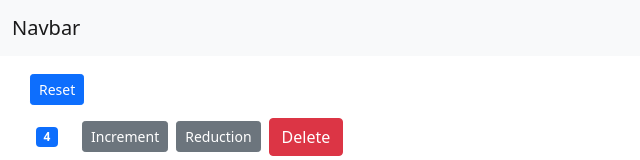
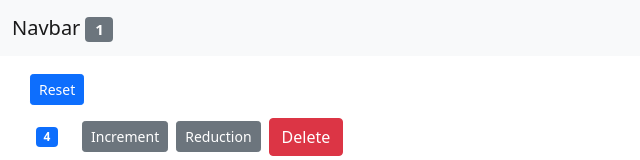
Before and after one commit to eroschagas/tutorialReactCriandoCarrinhoVirtual, a React (Create React App) app: page / in a window 1280 px wide. Shown: the top 160 px of the page, without its empty margins (0-640 px from the left). Built offline with nearby package versions, Linux system fonts and the light colour scheme.

Commit message:
completo até o fim da aula

```diff
--- a/src/App.css
+++ b/src/App.css
@@ -15,4 +15,8 @@
   margin: 10px;
 }
 
+.navbar-mod div a span {
+  margin-left: 5px;
+}
+
 /*# sourceMappingURL=app.css.map */
--- a/src/App.js
+++ b/src/App.js
@@ -42,7 +42,9 @@ class App extends Component {
   render() {
     return (
       <React.Fragment>
-        <NavBar />
+        <NavBar
+          totalCounters={this.state.counters.filter((c) => c.value > 0).length}
+        />
         <main className="container main-container">
           <Counters
             counters={this.state.counters}
--- a/src/components/counters.jsx
+++ b/src/components/counters.jsx
@@ -3,20 +3,19 @@ import Counter from "./counter";
 
 class Counters extends Component {
   render() {
+    const { onReset, counters, onDelete, onIncrement, onReduction } =
+      this.props;
     return (
       <div>
-        <button
-          onClick={this.props.onReset}
-          className="btn btn-primary btn-sm m-2"
-        >
+        <button onClick={onReset} className="btn btn-primary btn-sm m-2">
           Reset
         </button>
-        {this.props.counters.map((counter) => (
+        {counters.map((counter) => (
           <Counter
             key={counter.id}
-            onDelete={this.props.onDelete}
-            onIncrement={this.props.onIncrement}
-            onReduction={this.props.onReduction}
+            onDelete={onDelete}
+            onIncrement={onIncrement}
+            onReduction={onReduction}
             counter={counter}
           ></Counter>
         ))}
--- a/src/components/navbar.jsx
+++ b/src/components/navbar.jsx
@@ -1,16 +1,18 @@
 import React, { Component } from "react";
-class NavBar extends Component {
-  render() {
+
+// Stateless Functional Component
+
+const NavBar = ({ totalCounters }) => {
   return (
-      <nav className="navbar navbar-light bg-light">
+    <nav className="navbar navbar-light bg-light navbar-mod">
       <div className="container-fluid">
         <a className="navbar-brand" href="#">
           Navbar
+          <span className="badge bg-pill bg-secondary">{totalCounters}</span>
         </a>
       </div>
     </nav>
   );
-  }
-}
+};
 
 export default NavBar;
--- a/styles.sass
+++ b/styles.sass
@@ -11,3 +11,9 @@
 
 .main-container
     margin: 10px
+
+.navbar-mod
+    div
+        a
+            span
+                margin-left: 5px
```
Also changed, not shown: 1 other file (tests, documents, lock files or other folders). Lines whose indentation alone changed are shown as unchanged.
